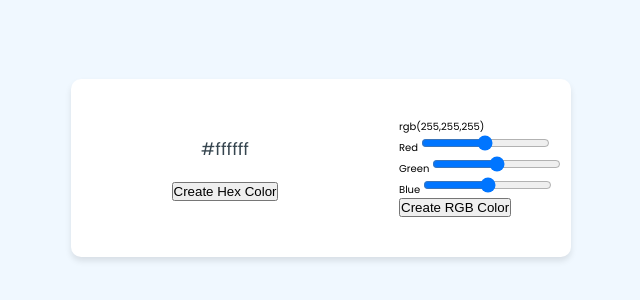
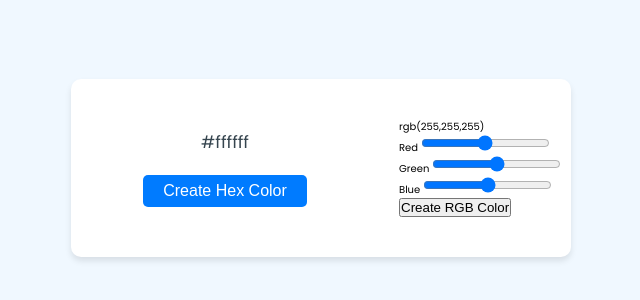
Before and after one commit to Md-Asikul-Islam/Color-Generator, a plain HTML site: page index.html in a window 1280 px wide. Shown: the part 232-532 px from the top of the page, without its empty margins (319-959 px from the left). Drawn offline with Linux system fonts and the light colour scheme.

Commit message:
container button desing complete

```diff
--- a/style.css
+++ b/style.css
@@ -57,3 +57,18 @@ body {
     font-size: 1.7rem;
     color: #36454F;
   }
+
+  .hex-color-container button {
+    font-size: 1.6rem;
+    padding: 0.7rem 2rem;
+    background-color: #007BFF;
+    color: white;
+    border: none;
+    border-radius: 0.5rem;
+    cursor: pointer;
+    transition: background-color 0.5s ease-in-out;
+  }
+
+  .hex-color-container button:hover {
+    background-color: #0056b3;
+  }
```
